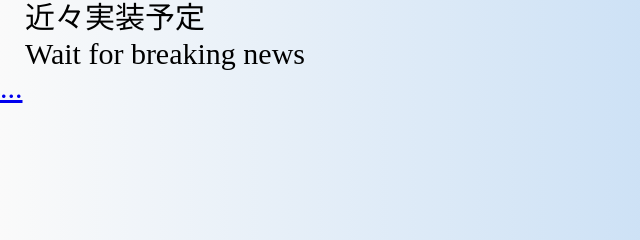
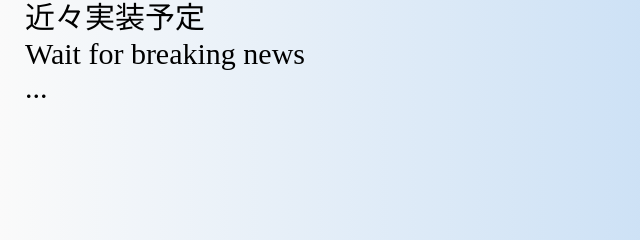
Before and after one commit to izyiSR/homepage, a plain HTML site: page Other.html in a window 1280 px wide. Shown: the part 149-389 px from the top of the page, 0-640 px from the left. Drawn offline with Linux system fonts and the light colour scheme.

Commit message:
Update Other.html

```diff
--- a/Other.html
+++ b/Other.html
@@ -21,7 +21,7 @@
     <h2>Other</h2>
     <div id="cooperation">
     <p>近々実装予定<br>Wait for breaking news</p>
-    <a href="https://izyisr.github.io/windows3.1-like/"target="_blank">...</a>
+   <a href="https://izyisr.github.io/windows3.1-like/"target="_blank"style="text-decoration: none;color:black;padding: 0px 25px;">...</a>
     </div>
     <footer>
         <p>©izyi(RX),HALZAN. All rigths reserved.  Last update.2025.Feb</p>
```
